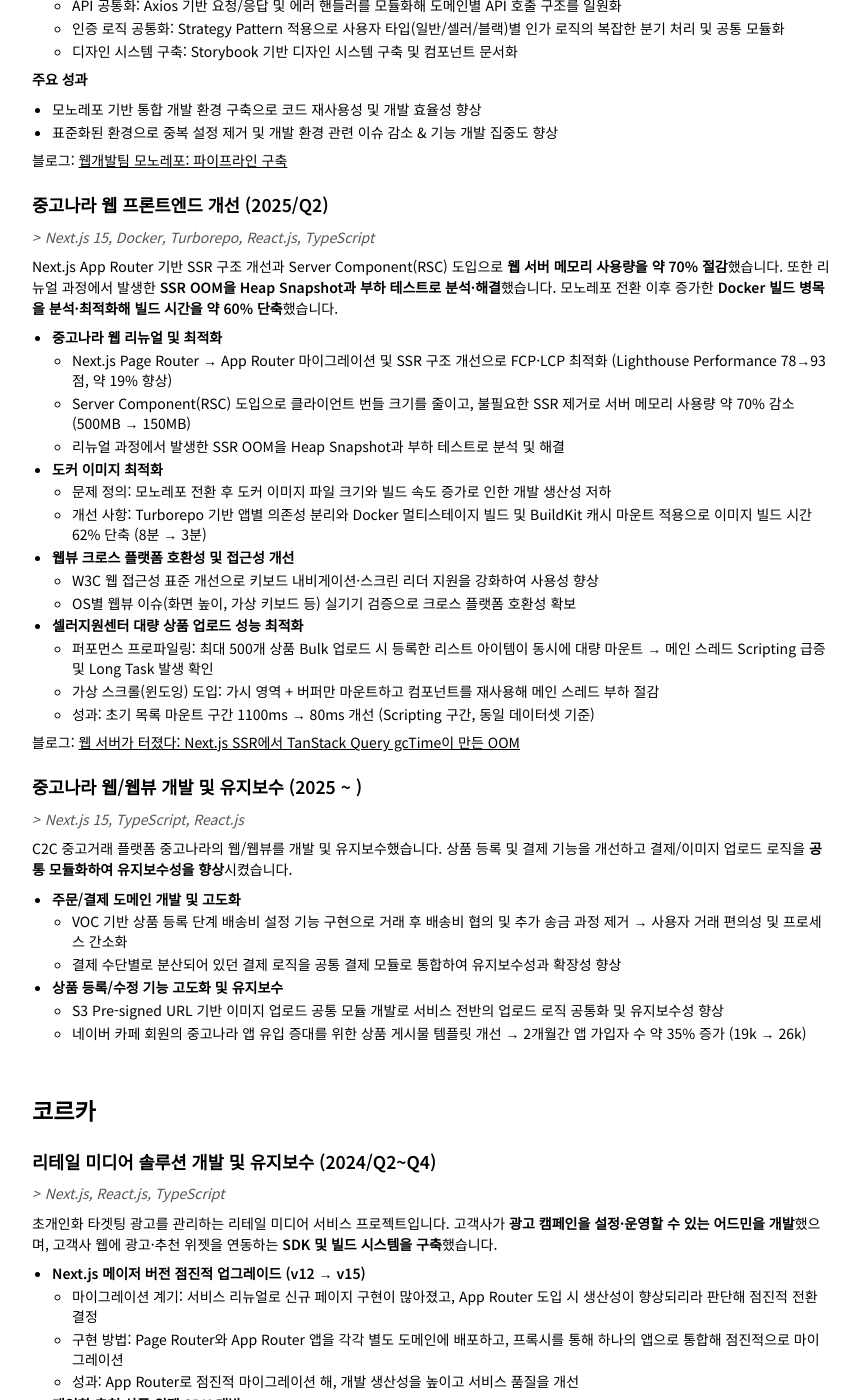
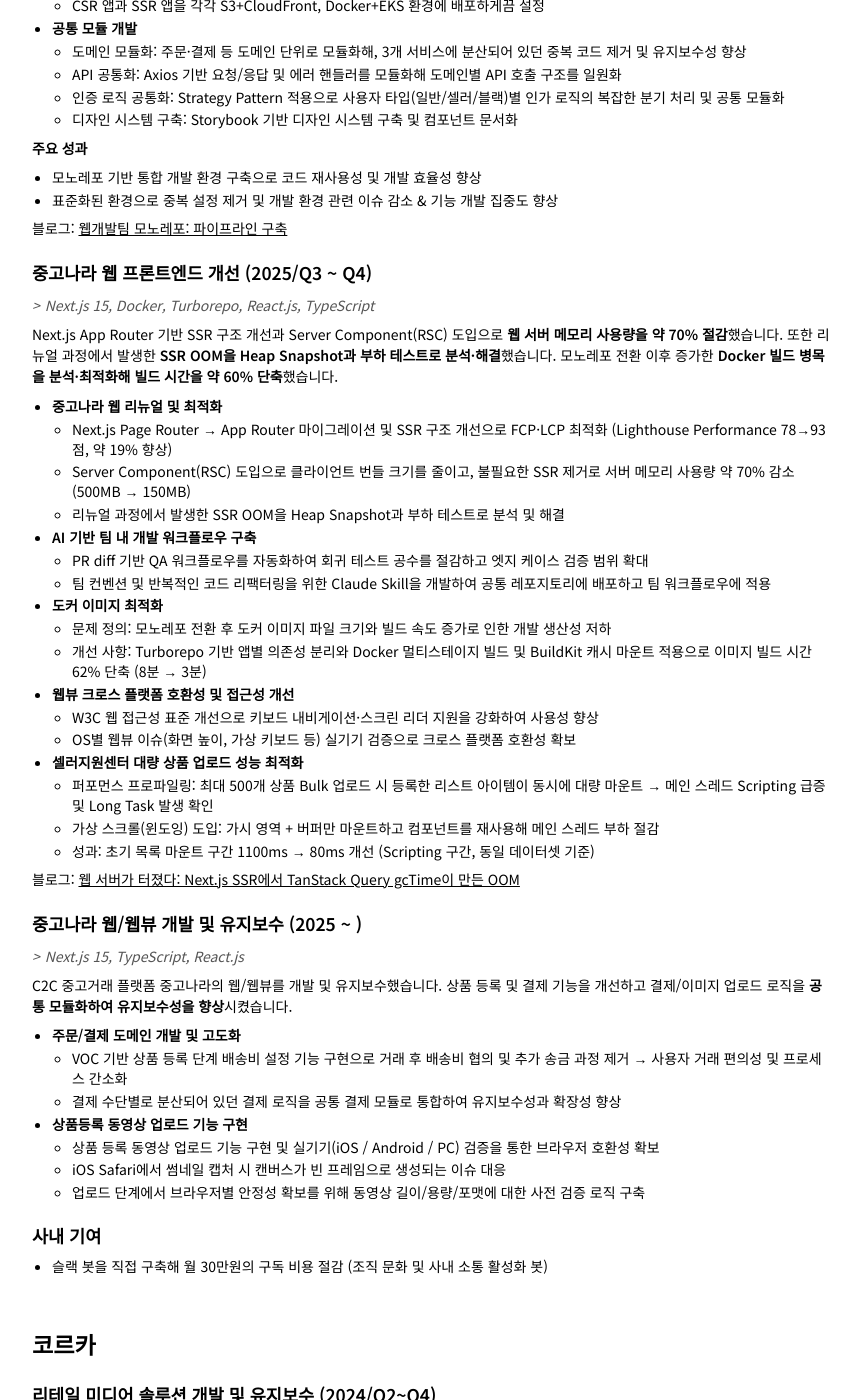
Before and after one commit to ghost-redo/ghost-redo.github.io, a Jekyll site: the page built from resume.md, in a window 1280 px wide and 1400 px high, scrolled down 1706 px. Shown: the whole window, without its empty margins (209-1068 px from the left). Built offline with Jekyll 4.4.1, drawn with Linux system fonts in a browser that asks for light colours; some web fonts are replaced; some of the changed text lies outside the part shown.

Commit message:
Revise job duration and enhance project details
Updated job duration and added new contributions to the resume.

```diff
--- a/resume.md
+++ b/resume.md
@@ -31,22 +31,24 @@ DX 개선에 집중합니다. Turborepo 모노레포 전환으로 3개 서비스
 
 MAU 450만 C2C 중고거래 플랫폼 기업
 
-#### 웹 프론트엔드 엔지니어 | 2025.01 - 재직중 (1년 3개월)
+#### 웹 프론트엔드 엔지니어 | 2025.01 - 재직중 (1년 6개월)
 
 - 중고나라 애플리케이션 모노레포 전환
-  - 파이프라인 구축 및 환경 세팅
-  - 도메인 단위 공통 모듈 개발
-  - API / 인증 로직 공통화
-  - 디자인 시스템 구축
+    - 파이프라인 구축 및 환경 세팅
+    - 도메인 단위 공통 모듈 개발
+    - API / 인증 로직 공통화
+    - 디자인 시스템 구축
 - 중고나라 웹 프론트엔드 개선
-  - 중고나라 웹 리뉴얼 및 최적화
-  - 도커 이미지 최적화
-  - 웹뷰 크로스 플랫폼 호환성 및 W3C 접근성 개선
-  - 셀러지원센터 대량 상품 업로드 페이지 성능 최적화
+    - 중고나라 웹 리뉴얼 및 최적화
+    - AI 기반 개발 워크플로우 구축
+    - 도커 이미지 최적화
+    - 웹뷰 크로스 플랫폼 호환성 및 W3C 접근성 개선
+    - 셀러지원센터 대량 상품 업로드 페이지 성능 최적화
 - 중고나라 웹/웹뷰 개발 및 유지보수
-  - 주문/결제 도메인 개발 및 고도화
-  <!--  - 상품등록 동영상 업로드 기능 구현 -->
-  - 상품 등록/수정 기능 고도화 및 유지보수
+    - 주문/결제 도메인 개발 및 고도화
+    - 상품 등록/수정 기능 고도화 및 유지보수
+- 사내 기여
+    - 조직 문화 및 사내 소통 활성화 슬랙 봇 구축
 
 ## 코르카
 
@@ -97,7 +99,7 @@ AI 기반 B2B SaaS 광고/추천 솔루션 초기 스타트업
 
 블로그: [웹개발팀 모노레포: 파이프라인 구축](https://teamblog.joonggonara.co.kr/c51f8783af42)
 
-### 중고나라 웹 **프론트엔드 개선** **(2025/Q2)**
+### 중고나라 웹 **프론트엔드 개선** **(2025/Q3 ~ Q4)**
 
 > _Next.js 15, Docker, Turborepo, React.js, TypeScript_
 
@@ -108,6 +110,9 @@ Next.js App Router 기반 SSR 구조 개선과 Server Component(RSC) 도입으
   - Next.js Page Router → App Router 마이그레이션 및 SSR 구조 개선으로 FCP·LCP 최적화 (Lighthouse Performance 78→93점, 약 19% 향상)
   - Server Component(RSC) 도입으로 클라이언트 번들 크기를 줄이고, 불필요한 SSR 제거로 서버 메모리 사용량 약 70% 감소 (500MB → 150MB)
   - 리뉴얼 과정에서 발생한 SSR OOM을 Heap Snapshot과 부하 테스트로 분석 및 해결
+- **AI 기반 팀 내 개발 워크플로우 구축**
+  - PR diff 기반 QA 워크플로우를 자동화하여 회귀 테스트 공수를 절감하고 엣지 케이스 검증 범위 확대
+  - 팀 컨벤션 및 반복적인 코드 리팩터링을 위한 Claude Skill을 개발하여 공통 레포지토리에 배포하고 팀 워크플로우에 적용
 - **도커 이미지 최적화**
   - 문제 정의: 모노레포 전환 후 도커 이미지 파일 크기와 빌드 속도 증가로 인한 개발 생산성 저하
   - 개선 사항: Turborepo 기반 앱별 의존성 분리와 Docker 멀티스테이지 빌드 및 BuildKit 캐시 마운트 적용으로 이미지 빌드 시간 62% 단축 (8분 → 3분)
@@ -128,11 +133,15 @@ Next.js App Router 기반 SSR 구조 개선과 Server Component(RSC) 도입으
 C2C 중고거래 플랫폼 중고나라의 웹/웹뷰를 개발 및 유지보수했습니다. 상품 등록 및 결제 기능을 개선하고 결제/이미지 업로드 로직을 **공통 모듈화하여 유지보수성을 향상**시켰습니다.
 
 - **주문/결제 도메인 개발 및 고도화**
-  - VOC 기반 상품 등록 단계 배송비 설정 기능 구현으로 거래 후 배송비 협의 및 추가 송금 과정 제거 → 사용자 거래 편의성 및 프로세스 간소화
-  - 결제 수단별로 분산되어 있던 결제 로직을 공통 결제 모듈로 통합하여 유지보수성과 확장성 향상
-- **상품 등록/수정 기능 고도화 및 유지보수**
-  - S3 Pre-signed URL 기반 이미지 업로드 공통 모듈 개발로 서비스 전반의 업로드 로직 공통화 및 유지보수성 향상
-  - 네이버 카페 회원의 중고나라 앱 유입 증대를 위한 상품 게시물 템플릿 개선 → 2개월간 앱 가입자 수 약 35% 증가 (19k → 26k)
+    - VOC 기반 상품 등록 단계 배송비 설정 기능 구현으로 거래 후 배송비 협의 및 추가 송금 과정 제거 → 사용자 거래 편의성 및 프로세스 간소화
+    - 결제 수단별로 분산되어 있던 결제 로직을 공통 결제 모듈로 통합하여 유지보수성과 확장성 향상
+- **상품등록 동영상 업로드 기능 구현**
+    - 상품 등록 동영상 업로드 기능 구현 및 실기기(iOS / Android / PC) 검증을 통한 브라우저 호환성 확보
+    - iOS Safari에서 썸네일 캡처 시 캔버스가 빈 프레임으로 생성되는 이슈 대응
+    - 업로드 단계에서 브라우저별 안정성 확보를 위해 동영상 길이/용량/포맷에 대한 사전 검증 로직 구축
+
+### 사내 기여
+- 슬랙 봇을 직접 구축해 월 30만원의 구독 비용 절감 (조직 문화 및 사내 소통 활성화 봇)
 
 <br>
 
```
